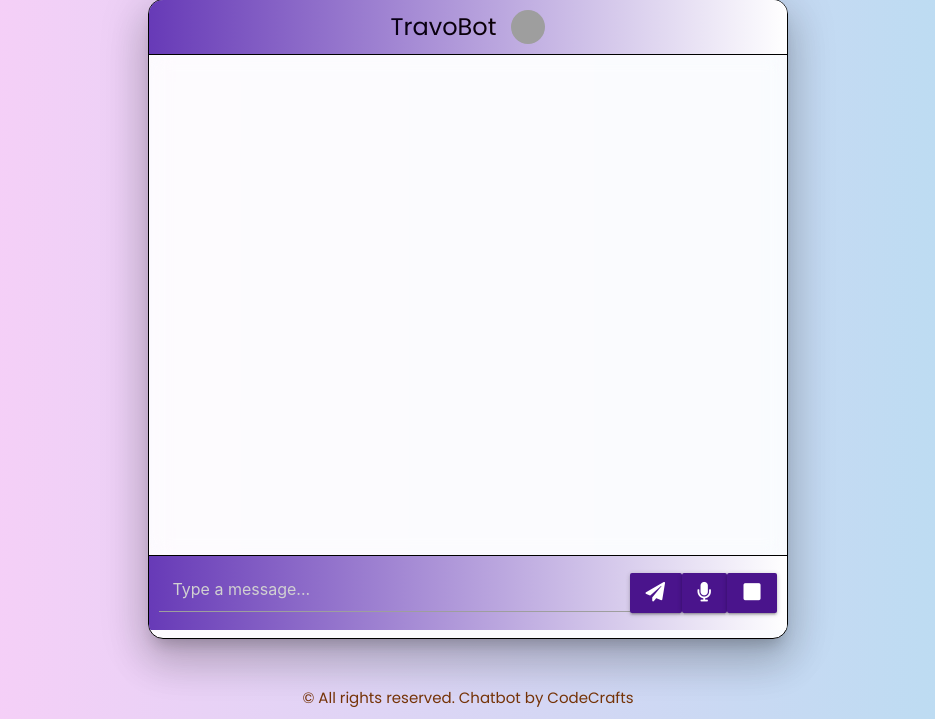
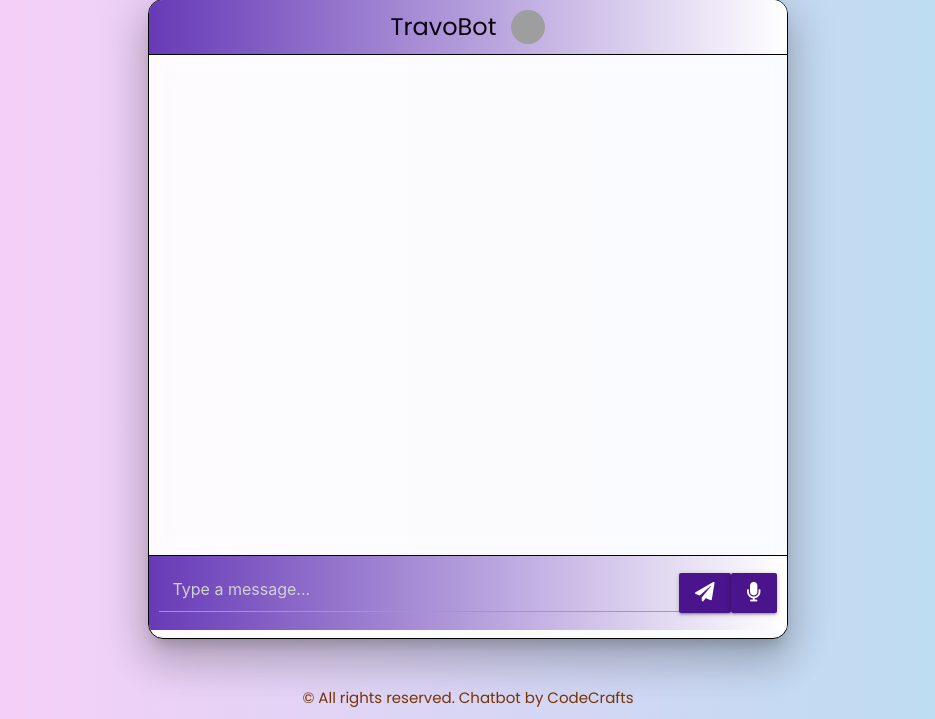
Before and after one commit to Reyna2130/Travel, a Flask app: page /chatbot in a window 1280 px wide. Shown: the part 81-800 px from the top of the page, without its empty margins (172-1107 px from the left). Run offline with Flask 3, Linux system fonts and the light colour scheme; a user stored in the database is signed in; parts of the project's set-up code (start-up, migrations or seed data) failed here and were passed over; grey boxes are pictures that could not be loaded.

Commit message:
Update indexchatbot.html

```diff
--- a/templates/indexchatbot.html
+++ b/templates/indexchatbot.html
@@ -50,9 +50,10 @@
         <button id="speak-btn" class="btn purple darken-4" style="height: 40px">
           <i class="fas fa-microphone"></i>
         </button>
-        <button id="stop-btn" class="btn purple darken-4" style="height: 40px">
-          <i class="fas fa-stop"></i>
-        </button>
+
+
+
+
       </div>
     </div>
     <footer class="footer">
```
